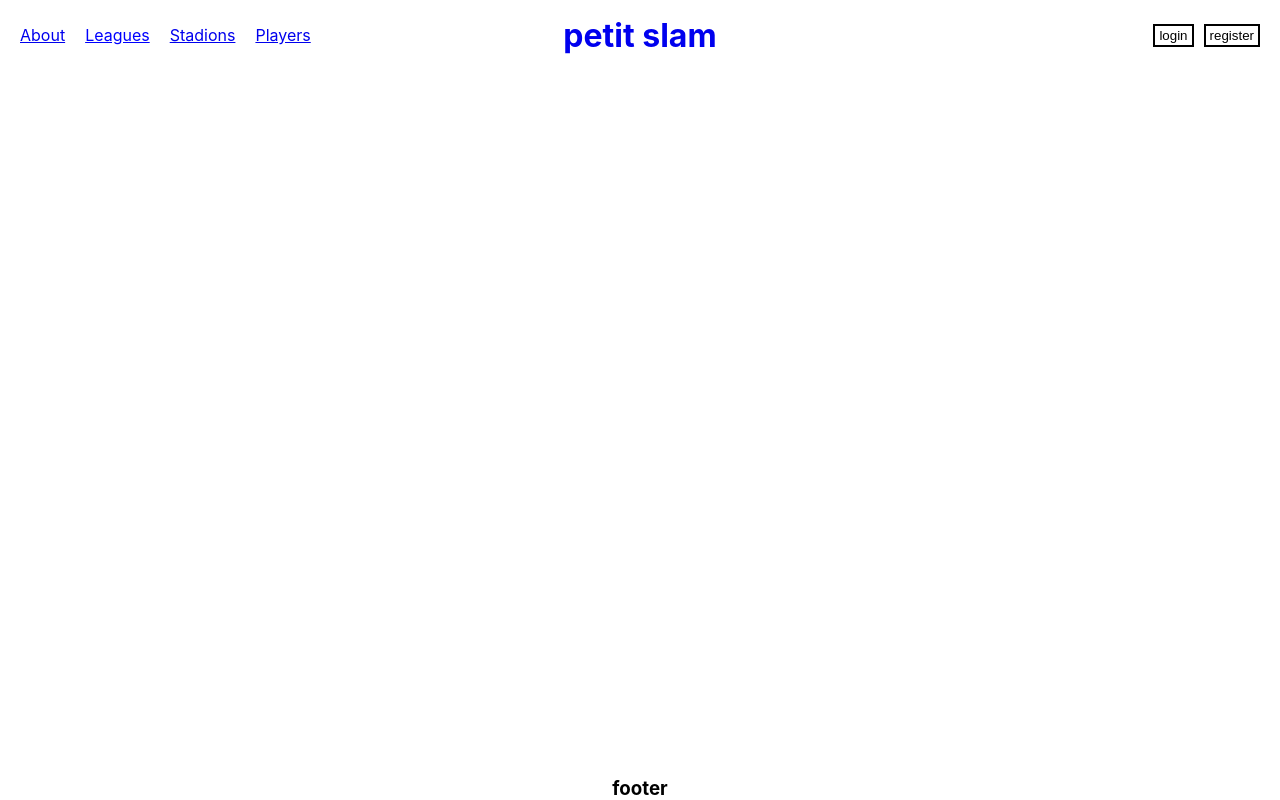
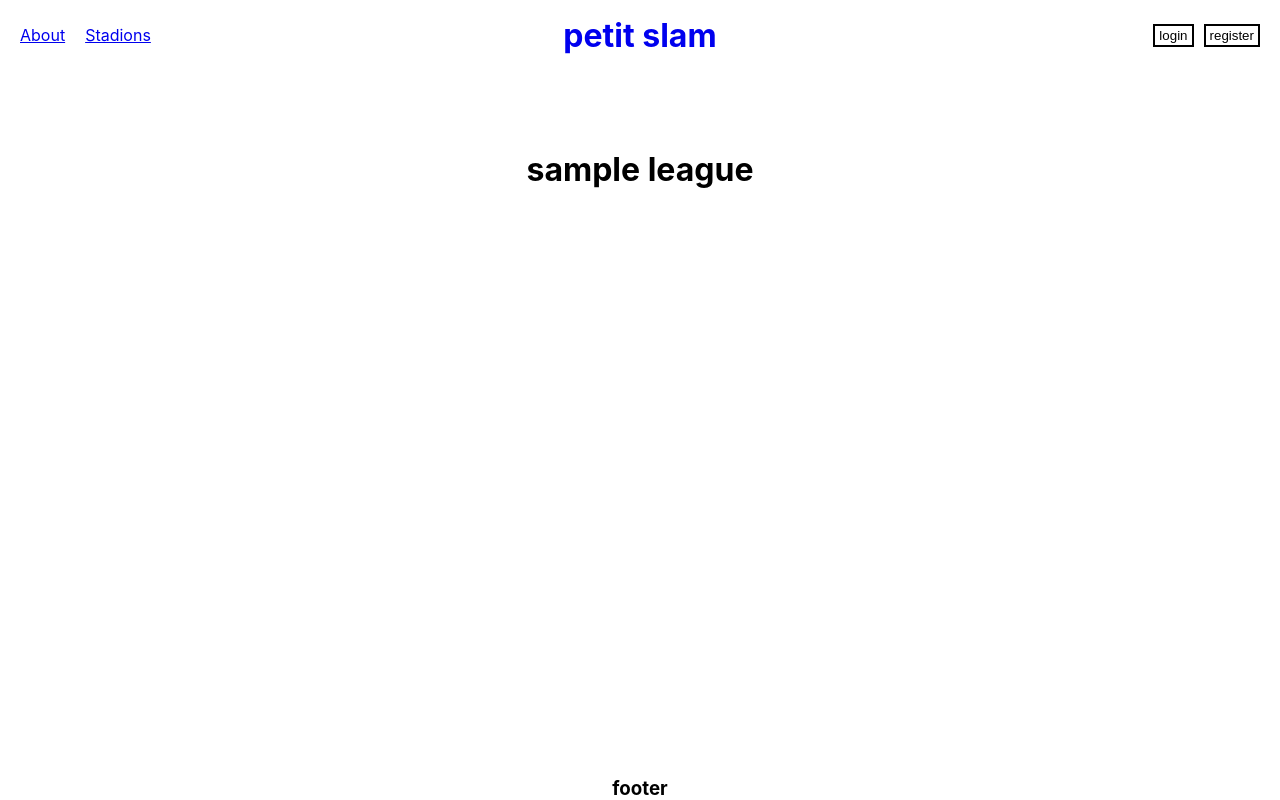
Before and after one commit to ZenVega/petit_slam, a React (Create React App) app: page /leagues/1 in a window 1280 px wide. Built offline with nearby package versions, Linux system fonts and the light colour scheme; no server answers.

Commit message:
linking leages to leaguePage

```diff
--- a/src/App.js
+++ b/src/App.js
@@ -5,13 +5,13 @@ import { useFirebaseConnect } from 'react-redux-firebase'
 import './assets/scss/App.scss'
 import Header from './components/Header/Header'
 import Footer from './components/Footer/Footer'
-
 import Home from './components/Main/Home'
 import About from './components/Main/About'
 import League from './components/Main/Leagues/LeagueOverview'
 import Stadions from './components/Main/Stadions'
 import Players from './components/Main/Players/Players'
 import Settings from './components/Main/Settings/Settings'
+import LeaguePage from './components/Main/Leagues/LeaguePage';
 import Modals from './components/Modals/Modals'
 
 import { useSelector } from 'react-redux'
@@ -23,7 +23,7 @@ function App() {
   const pathArray = leagueIDs?leagueIDs.map(id => `leagues/${id}`):''
   useFirebaseConnect(pathArray)
 
-  const logged = useSelector(state => state.firebase.profile.isLoaded )
+  const logged = useSelector(state => !state.firebase.auth.isEmpty )
   const verified = useSelector(state => state.firebase.auth.emailVerified )
 
   return (
@@ -32,6 +32,7 @@ function App() {
         <Header />
         <Switch>
           <Route path="/about" component={About} />
+          <Route path={`/leagues/:leagueId`} component={LeaguePage}/>
           {logged && verified && <Route path="/leagues" component={League} />}
           <Route path="/stadions" component={Stadions} />
           {logged && verified && <Route path="/players" component={Players} />}
--- a/src/components/Header/Nav.js
+++ b/src/components/Header/Nav.js
@@ -6,7 +6,7 @@ import { useSelector } from 'react-redux'
 
 
 function Nav() {
-  const logged = useSelector(state => state.firebase.profile.isLoaded )
+  const logged = useSelector(state => !state.firebase.auth.isEmpty )
 
   return (
     <div className="Nav">
@@ -15,9 +15,9 @@ function Nav() {
         About
         </NavLink>
 
-      <NavLink to="/leagues" activeClassName="active">
+        {logged && <NavLink to="/leagues" activeClassName="active">
         Leagues
-        </NavLink>
+        </NavLink>}
 
       <NavLink to="/stadions" activeClassName="active">
         Stadions
--- a/src/components/Main/Leagues/LeagueOverview.js
+++ b/src/components/Main/Leagues/LeagueOverview.js
@@ -1,12 +1,21 @@
 import React from 'react';
 import LeaguePreview from './LeaguePreview'
-import { useDispatch, useSelector } from 'react-redux'
+import {
+  useDispatch,
+  useSelector
+} from 'react-redux'
+import {
+  BrowserRouter as Router,
+  useRouteMatch,
+  Link
+} from "react-router-dom";
+
 import { getLeagues } from './../../../selectors/index'
-
 import { openNewLeague } from '../../../actions/index'
 
 function LeagueOverview() {
   const dispatch = useDispatch()
+  let match = useRouteMatch();
 
   const leagues = useSelector(getLeagues)
 
@@ -18,12 +27,15 @@ function LeagueOverview() {
       <button onClick={() => dispatch(openNewLeague(true))}>
         New league
       </button>
-
       {leagues && leagues.map(league => (
-        <LeaguePreview
+        <Link
           key={ league.id }
-          league={ league }
-        />
+          to={`${match.url}/${league.id}`}>
+          <LeaguePreview
+            key={ league.id }
+            league={ league }
+          />
+        </Link>
       ))}
 
     </div>
--- a/src/components/Main/Leagues/LeaguePage.js
+++ b/src/components/Main/Leagues/LeaguePage.js
@@ -7,6 +7,7 @@ function LeaguePage() {
 
   return (
     <div className="Main League">
+      <h1>sample league</h1>
 
 
     </div>
--- a/src/selectors/index.js
+++ b/src/selectors/index.js
@@ -9,3 +9,8 @@ export const getLeagues = createSelector(
     return acc;
   }, [])
 )
+
+export const getPathArray = createSelector(
+  state => state.firebase.profile.leagues,
+  leagueIDs => leagueIDs.map(id => `leagues/${id}`)
+)
```
